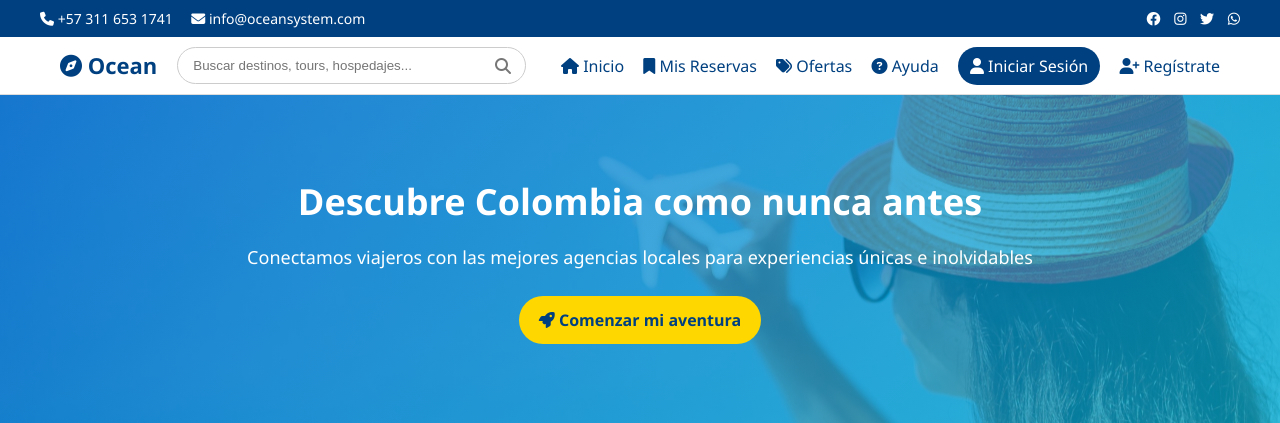
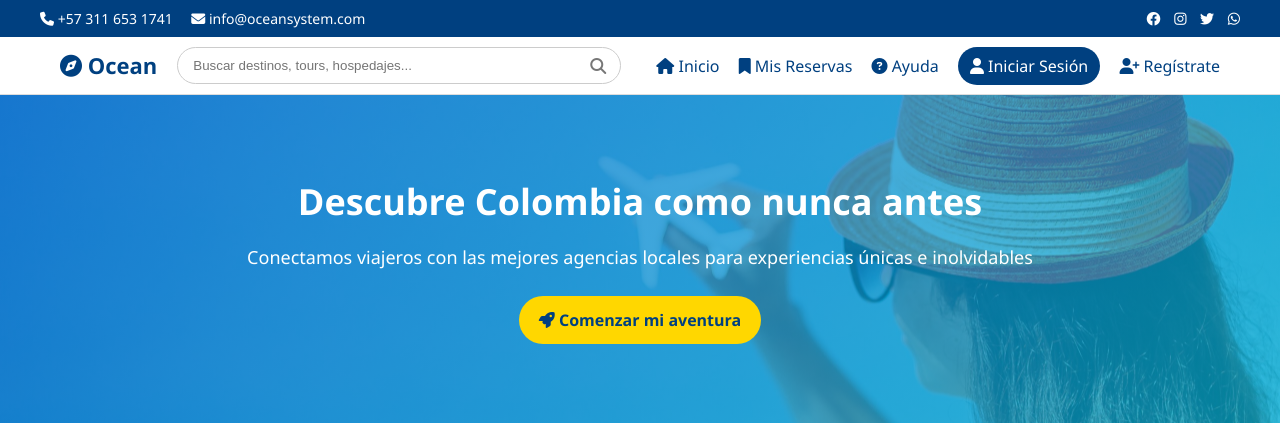
Before and after one commit to samueldiazgonzalez/Ocean_proyect, a PHP site: page /turismo.php in a window 1280 px wide. Shown: the top 423 px of the page. Run offline with PHP 8.4, Linux system fonts and the light colour scheme; data that the repository does not hold is empty.

Commit message:
boton oferta pa fuera

```diff
--- a/turismo.php
+++ b/turismo.php
@@ -55,7 +55,7 @@ $logged_in = isset($_SESSION['user_id']);
         <nav class="main-nav">
           <a href="turismo.php"><i class="fas fa-home"></i> Inicio</a>
           <a href="mis_reservas.php"><i class="fas fa-bookmark"></i> Mis Reservas</a>
-          <a href="#"><i class="fas fa-tags"></i> Ofertas</a>
+
           <a href="ayuda.html" class="active"><i class="fas fa-question-circle"></i> Ayuda</a>
 
           <?php if ($logged_in): ?>
```
